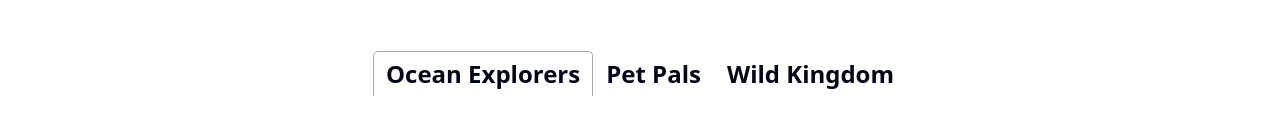
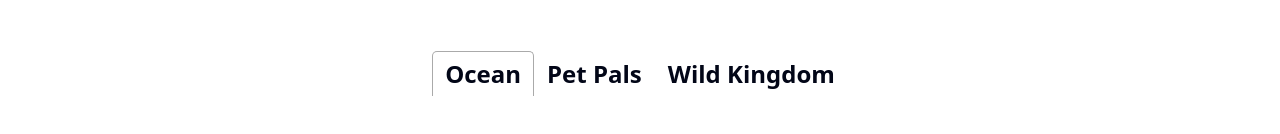
Before and after one commit to sunnyghosh108/toy-marketplace-client, a React (Vite) app: page / in a window 1280 px wide. Shown: the part 788-922 px from the top of the page. Built offline with nearby package versions, Linux system fonts and the light colour scheme; no server answers.

Commit message:
added subcategory wild kingdom  section

```diff
--- a/src/Pages/TabSubCategory/TabSubCategory.jsx
+++ b/src/Pages/TabSubCategory/TabSubCategory.jsx
@@ -11,7 +11,7 @@ const TabSubCategory = () => {
         <h2 className="text-center text-3xl text-sky-500 font-bold">All Toys Collection</h2>
             <Tabs className='rounded-3xl md:p-10  mx-auto'>
                     <TabList className="text-center mt-3">
-                        <Tab><span className="text-2xl font-semibold text-slate-950">Ocean Explorers</span> </Tab>
+                        <Tab><span className="text-2xl font-semibold text-slate-950">Ocean </span> </Tab>
                         <Tab><span className="text-2xl font-semibold text-slate-950">Pet Pals </span></Tab>
                         <Tab><span className="text-2xl font-semibold text-slate-950">Wild Kingdom </span></Tab>
                     </TabList>
```
